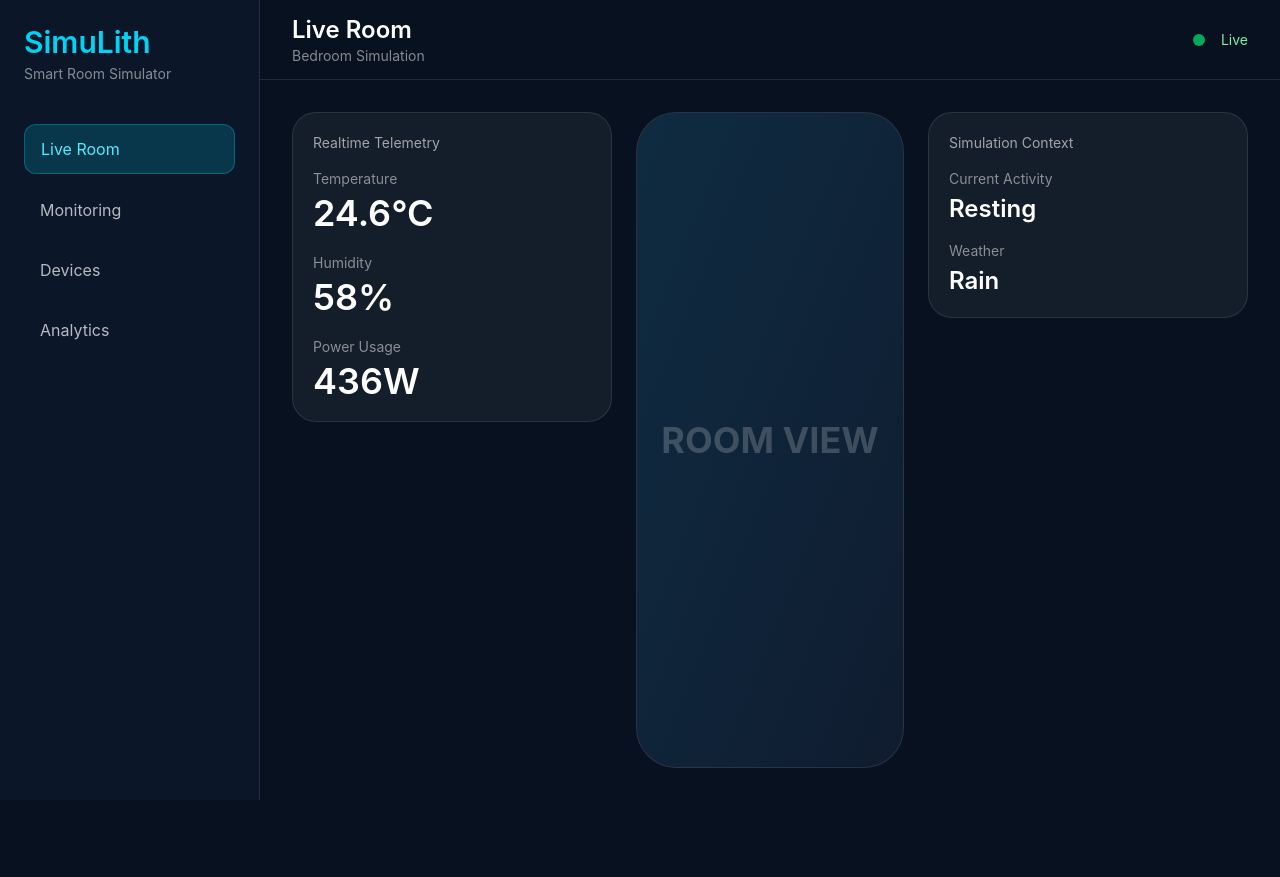
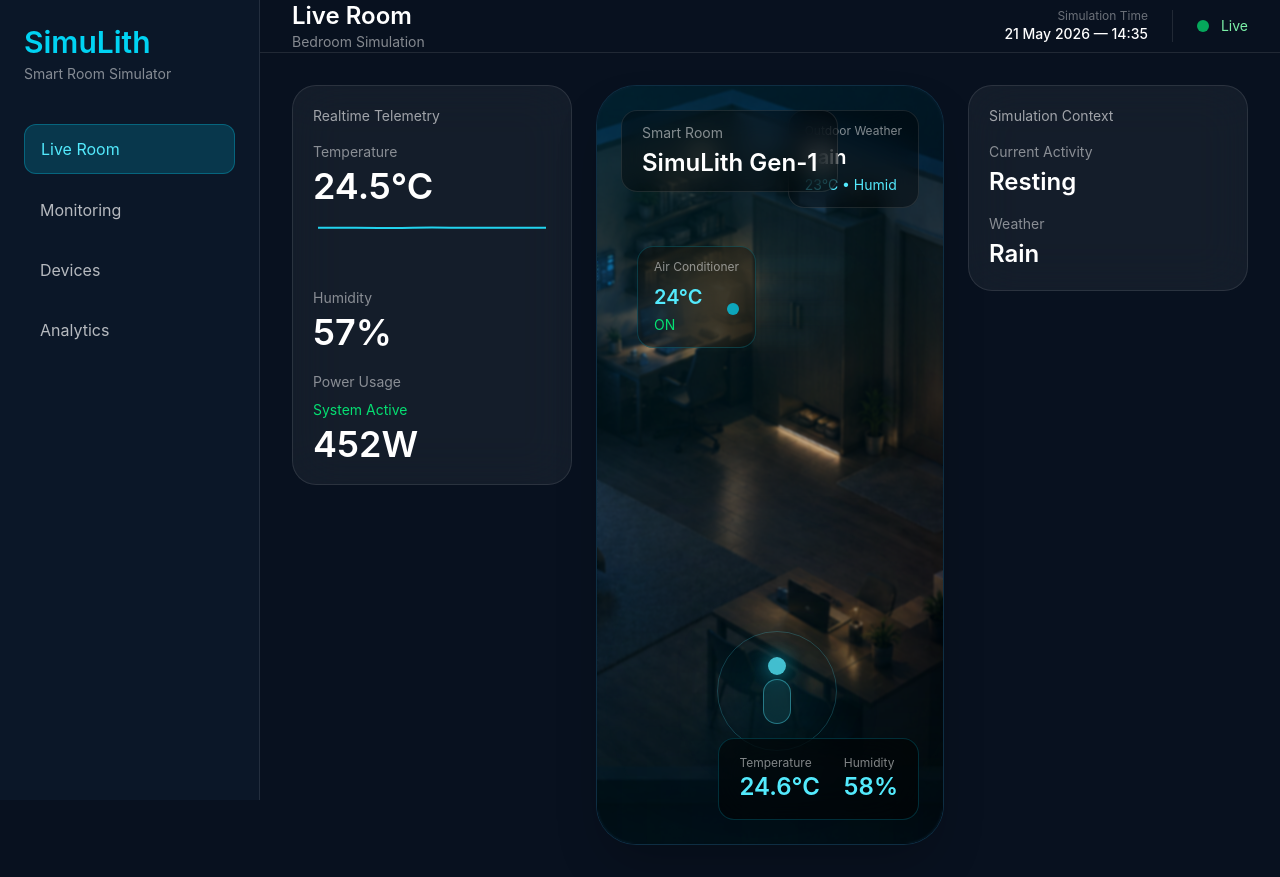
Before and after one commit to Maulina2705/SimuLith-Gen1, a React (Vite) app in the folder web-dashboard/: page / in a window 1280 px wide. Before the commit the page ends 800 px from the top, so only its background shows below. Built offline with nearby package versions, Linux system fonts and the light colour scheme.

Commit message:
Build scientific live room dashboard foundation

```diff
--- a/web-dashboard/package.json
+++ b/web-dashboard/package.json
@@ -14,7 +14,8 @@
     "mqtt": "^5.15.1",
     "react": "^19.2.6",
     "react-dom": "^19.2.6",
-    "react-icons": "^5.6.0"
+    "react-icons": "^5.6.0",
+    "recharts": "^3.8.1"
   },
   "devDependencies": {
     "@babel/core": "^7.29.0",
--- a/web-dashboard/src/pages/LiveRoom.jsx
+++ b/web-dashboard/src/pages/LiveRoom.jsx
@@ -1,4 +1,71 @@
+import { useEffect, useState } from "react"
+import roomBase from "../assets/room-base.png"
+
+import {
+    LineChart,
+    Line,
+    ResponsiveContainer
+} from "recharts"
+
 export default function LiveRoom() {
+
+    const [temperature, setTemperature] = useState(24.6)
+    const [humidity, setHumidity] = useState(58)
+    const [power, setPower] = useState(436)
+
+    const [history, setHistory] = useState([
+        { temp: 24.6 },
+        { temp: 24.7 },
+        { temp: 24.5 },
+        { temp: 24.8 },
+        { temp: 24.6 },
+    ])
+
+    useEffect(() => {
+
+        const interval = setInterval(() => {
+
+            setTemperature(prev =>
+                +(prev + (Math.random() * 0.6 - 0.3)).toFixed(1)
+            )
+
+            setHumidity(prev =>
+                Math.max(40,
+                    Math.min(80,
+                        +(prev + (Math.random() * 2 - 1)).toFixed(0)
+                    )
+                )
+            )
+
+            setPower(prev =>
+                Math.max(200,
+                    Math.min(700,
+                        Math.floor(prev + (Math.random() * 60 - 30))
+                    )
+                )
+            )
+
+            setHistory(prev => {
+
+                const updated = [
+                    ...prev,
+                    { temp: temperature }
+                ]
+
+                if (updated.length > 20) {
+                    updated.shift()
+                }
+
+                return updated
+
+            })
+
+        }, 2000)
+
+        return () => clearInterval(interval)
+
+    }, [])
+
     return (
         <div className="w-screen h-screen bg-[#08111f] flex">
 
@@ -19,15 +86,15 @@ export default function LiveRoom() {
                         Live Room
                     </button>
 
-                    <button className="hover:bg-white/5 rounded-xl px-4 py-3 text-left text-white/70">
+                    <button className="hover:bg-white/5 rounded-xl px-4 py-3 text-left text-white/70 transition">
                         Monitoring
                     </button>
 
-                    <button className="hover:bg-white/5 rounded-xl px-4 py-3 text-left text-white/70">
+                    <button className="hover:bg-white/5 rounded-xl px-4 py-3 text-left text-white/70 transition">
                         Devices
                     </button>
 
-                    <button className="hover:bg-white/5 rounded-xl px-4 py-3 text-left text-white/70">
+                    <button className="hover:bg-white/5 rounded-xl px-4 py-3 text-left text-white/70 transition">
                         Analytics
                     </button>
 
@@ -51,25 +118,41 @@ export default function LiveRoom() {
                         </p>
                     </div>
 
-                    <div className="flex items-center gap-4">
+                    <div className="flex items-center gap-6">
 
-                        <div className="w-3 h-3 rounded-full bg-green-400 animate-pulse" />
+                        <div className="text-right">
+                            <p className="text-white/40 text-xs">
+                                Simulation Time
+                            </p>
 
-                        <span className="text-sm text-green-300">
-                            Live
-                        </span>
+                            <h3 className="text-sm font-medium">
+                                21 May 2026 — 14:35
+                            </h3>
+                        </div>
+
+                        <div className="w-px h-8 bg-white/10" />
+
+                        <div className="flex items-center gap-3">
+
+                            <div className="w-3 h-3 rounded-full bg-green-400 animate-pulse" />
+
+                            <span className="text-sm text-green-300">
+                                Live
+                            </span>
+
+                        </div>
 
                     </div>
 
                 </div>
 
                 {/* DASHBOARD AREA */}
-                <div className="flex-1 p-8 grid grid-cols-[320px_1fr_320px] gap-6">
+                <div className="flex-1 p-8 grid grid-cols-[280px_1fr_280px] gap-6">
 
                     {/* LEFT PANEL */}
                     <div className="flex flex-col gap-6">
 
-                        <div className="bg-white/5 border border-white/10 rounded-3xl p-5">
+                        <div className="bg-white/5 border border-white/10 rounded-3xl p-5 backdrop-blur-xl">
                             <h3 className="text-white/60 text-sm mb-4">
                                 Realtime Telemetry
                             </h3>
@@ -81,9 +164,30 @@ export default function LiveRoom() {
                                         Temperature
                                     </p>
 
-                                    <h2 className="text-4xl font-semibold mt-1">
-                                        24.6°C
+                                    <h2 className="text-4xl font-semibold mt-1 transition-all duration-500">
+                                        {temperature}°C
                                     </h2>
+
+                                    <div className="h-[50px] mt-3">
+
+                                        <ResponsiveContainer width="100%" height="100%">
+
+                                            <LineChart data={history}>
+
+                                                <Line
+                                                    type="monotone"
+                                                    dataKey="temp"
+                                                    stroke="#22d3ee"
+                                                    strokeWidth={2}
+                                                    dot={false}
+                                                    isAnimationActive={true}
+                                                />
+
+                                            </LineChart>
+
+                                        </ResponsiveContainer>
+
+                                    </div>
                                 </div>
 
                                 <div>
@@ -91,8 +195,8 @@ export default function LiveRoom() {
                                         Humidity
                                     </p>
 
-                                    <h2 className="text-4xl font-semibold mt-1">
-                                        58%
+                                    <h2 className="text-4xl font-semibold mt-1 transition-all duration-500">
+                                        {humidity}%
                                     </h2>
                                 </div>
 
@@ -100,9 +204,12 @@ export default function LiveRoom() {
                                     <p className="text-white/50 text-sm">
                                         Power Usage
                                     </p>
+                                    <p className="text-green-400 text-sm mt-2">
+                                        System Active
+                                    </p>
 
-                                    <h2 className="text-4xl font-semibold mt-1">
-                                        436W
+                                    <h2 className="text-4xl font-semibold mt-1 transition-all duration-500">
+                                        {power}W
                                     </h2>
                                 </div>
 
@@ -112,15 +219,159 @@ export default function LiveRoom() {
                     </div>
 
                     {/* ROOM VIEW */}
-                    <div className="bg-[#101c30] border border-white/10 rounded-[40px] relative overflow-hidden">
+                    <div className="bg-[#101c30] border border-cyan-400/10 rounded-[40px] relative overflow-hidden shadow-2xl min-h-[760px]">
 
+                        {/* ROOM IMAGE */}
+                        <img
+                            src={roomBase}
+                            alt="SimuLith Room"
+                            className="w-full h-full object-cover opacity-90"
+                        />
+
+                        {/* OVERLAY */}
                         <div className="absolute inset-0 bg-gradient-to-br from-cyan-500/10 to-transparent" />
 
-                        <div className="absolute inset-0 flex items-center justify-center">
+                        <div className="absolute inset-0 bg-gradient-to-t from-black/50 via-transparent to-cyan-500/5" />
 
-                            <h1 className="text-white/20 text-4xl font-bold">
-                                ROOM VIEW
-                            </h1>
+                        <div className="absolute inset-0 backdrop-blur-[1px]" />
+
+                        {/* ROOM GLOW */}
+                        <div className="absolute -bottom-20 left-1/2 -translate-x-1/2 w-[500px] h-[200px] bg-cyan-500/10 blur-[120px]" />
+
+                        {/* LIVE AMBIENT GLOW */}
+                        <div className="
+                                absolute inset-0 pointer-events-none
+                                opacity-40
+                            ">
+
+                            <div className="absolute top-[20%] left-[15%] w-[250px] h-[250px] bg-cyan-400/10 rounded-full blur-[100px] animate-pulse" />
+
+                            <div className="absolute bottom-[10%] right-[10%] w-[300px] h-[300px] bg-blue-500/10 rounded-full blur-[120px] animate-pulse" />
+
+                        </div>
+
+                        {/* AC AIRFLOW */}
+                        <div className="absolute top-[170px] left-[70px]">
+
+                            <div className="relative w-[220px] h-[120px]">
+
+                                <div className="absolute w-[180px] h-[2px] bg-cyan-300/40 blur-sm rounded-full top-2 animate-pulse" />
+
+                                <div className="absolute w-[160px] h-[2px] bg-cyan-300/30 blur-sm rounded-full top-8 animate-pulse" />
+
+                                <div className="absolute w-[190px] h-[2px] bg-cyan-300/20 blur-sm rounded-full top-14 animate-pulse" />
+
+                                <div className="absolute w-[150px] h-[2px] bg-cyan-300/30 blur-sm rounded-full top-20 animate-pulse" />
+
+                            </div>
+
+                        </div>
+
+                        {/* OCCUPANCY VISUALIZATION */}
+                        <div className="absolute bottom-[120px] left-[52%] -translate-x-1/2 flex items-center justify-center">
+
+                            {/* OUTER PULSE */}
+                            <div className="absolute w-[180px] h-[180px] rounded-full border border-cyan-400/10 animate-ping" />
+
+                            {/* MIDDLE RING */}
+                            <div className="absolute w-[120px] h-[120px] rounded-full border border-cyan-300/20" />
+
+                            {/* INNER GLOW */}
+                            <div className="absolute w-[60px] h-[60px] rounded-full bg-cyan-400/20 blur-2xl" />
+
+                            {/* AVATAR */}
+                            <div className="relative z-10 flex flex-col items-center">
+
+                                <div className="w-[18px] h-[18px] rounded-full bg-cyan-300/80 shadow-[0_0_20px_rgba(34,211,238,0.8)]" />
+
+                                <div className="w-[28px] h-[45px] rounded-full border border-cyan-300/40 bg-cyan-300/10 backdrop-blur-sm mt-1" />
+
+                            </div>
+
+                        </div>
+
+                        {/* WEATHER STATUS */}
+                        <div className="absolute top-6 right-6 bg-black/40 border border-white/10 backdrop-blur-md rounded-2xl px-4 py-3">
+
+                            <p className="text-white/50 text-xs">
+                                Outdoor Weather
+                            </p>
+
+                            <h3 className="text-xl font-semibold mt-1">
+                                Rain
+                            </h3>
+
+                            <p className="text-cyan-300 text-sm mt-1">
+                                23°C • Humid
+                            </p>
+
+                        </div>
+
+                        {/* DEVICE STATUS AC CARD */}
+                        <div className="absolute top-[160px] left-[40px] bg-black/40 border border-cyan-400/20 backdrop-blur-xl rounded-2xl px-4 py-3">
+
+                            <p className="text-white/50 text-xs">
+                                Air Conditioner
+                            </p>
+
+                            <div className="flex items-center justify-between gap-6 mt-2">
+
+                                <div>
+                                    <h3 className="text-cyan-300 text-xl font-semibold">
+                                        24°C
+                                    </h3>
+
+                                    <p className="text-green-400 text-sm mt-1">
+                                        ON
+                                    </p>
+                                </div>
+
+                                <div className="w-3 h-3 rounded-full bg-cyan-400 animate-pulse" />
+
+                            </div>
+
+                        </div>
+
+
+                        {/* ROOM TITLE */}
+                        <div className="absolute top-6 left-6 bg-black/40 border border-white/10 backdrop-blur-md rounded-2xl px-5 py-3">
+
+                            <p className="text-white/50 text-sm">
+                                Smart Room
+                            </p>
+
+                            <h2 className="text-2xl font-semibold mt-1">
+                                SimuLith Gen-1
+                            </h2>
+
+                        </div>
+
+                        {/* LIVE SENSOR CARD */}
+                        <div className="absolute bottom-6 right-6 bg-black/50 border border-cyan-400/20 backdrop-blur-xl rounded-2xl px-5 py-4">
+
+                            <div className="flex items-center gap-6">
+
+                                <div>
+                                    <p className="text-white/50 text-xs">
+                                        Temperature
+                                    </p>
+
+                                    <h3 className="text-2xl font-semibold text-cyan-300">
+                                        24.6°C
+                                    </h3>
+                                </div>
+
+                                <div>
+                                    <p className="text-white/50 text-xs">
+                                        Humidity
+                                    </p>
+
+                                    <h3 className="text-2xl font-semibold text-cyan-300">
+                                        58%
+                                    </h3>
+                                </div>
+
+                            </div>
 
                         </div>
 
@@ -129,7 +380,7 @@ export default function LiveRoom() {
                     {/* RIGHT PANEL */}
                     <div className="flex flex-col gap-6">
 
-                        <div className="bg-white/5 border border-white/10 rounded-3xl p-5">
+                        <div className="bg-white/5 border border-white/10 rounded-3xl p-5 backdrop-blur-xl">
                             <h3 className="text-white/60 text-sm mb-4">
                                 Simulation Context
                             </h3>
```
Also changed, not shown: web-dashboard/vite.config.js (+3 -4 lines), web-dashboard/src/assets/room-base.png (added), 1 other file (tests, documents, lock files or other folders).
